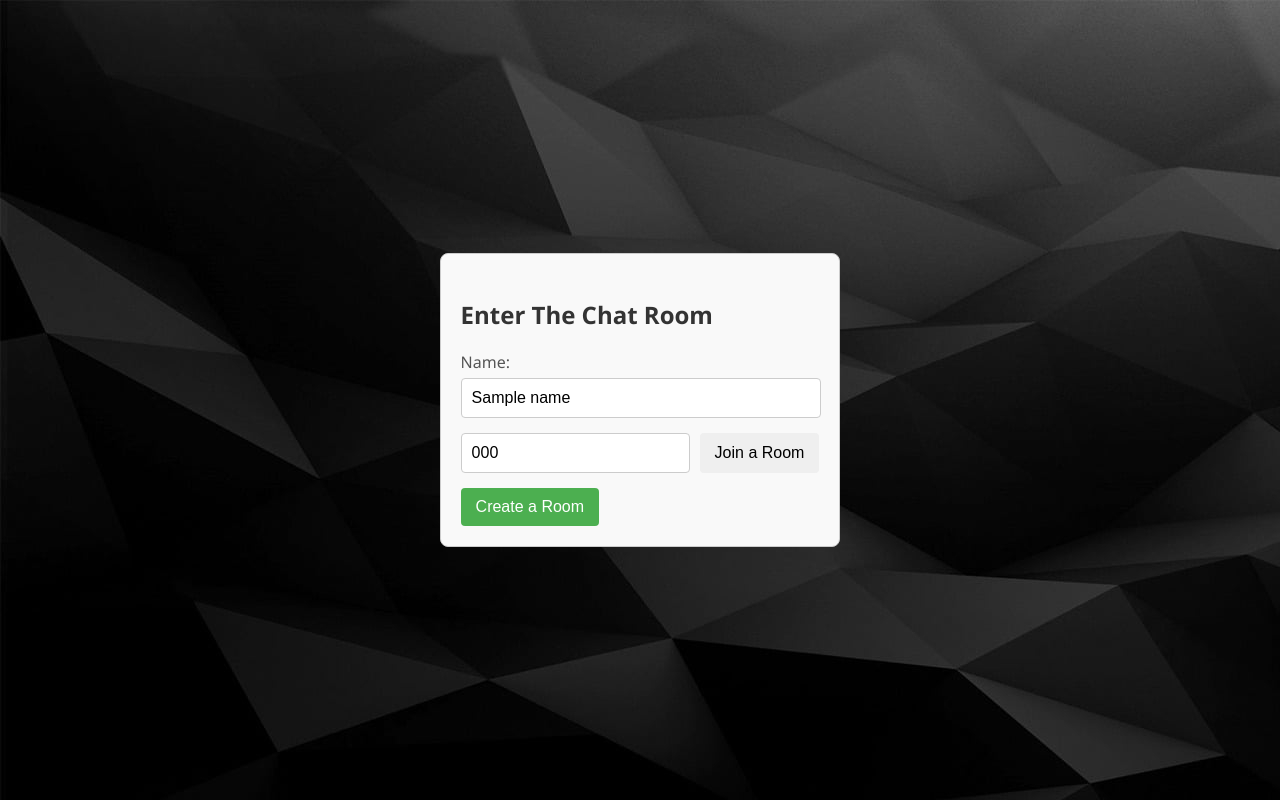
After one commit to HamzaOUJJA/Chat-Room, a Flask app: template templates/index.html in a window 1280 px wide. The commit adds this page. Run offline with Flask 3, Linux system fonts and the light colour scheme; the template is opened without the code that fills it: most values are stand-ins (such as "Sample title", 1, 10 or a date in 2020); some libraries are stand-ins or nearby versions.

Commit message:
Chat-Room_V4

```diff
--- a/main.py
+++ b/main.py
@@ -1,7 +1,7 @@
 from flask import Flask, render_template, request, session, redirect, url_for
-from flask_socketio import join_room, leave_room, send, SocketIO
+from flask_socketio import SocketIO, join_room, leave_room, send
 import random
-from string import ascii_uppercase
+import string
 
 app = Flask(__name__)
 app.config["SECRET_KEY"] = "hjhjsdahhds"
@@ -9,95 +9,91 @@ socketio = SocketIO(app)
 
 rooms = {}
 
-def generate_unique_code(length):
+def generate_unique_code(length=4):
+    """Generate a unique room code."""
     while True:
-        code = ""
-        for _ in range(length):
-            code += random.choice(ascii_uppercase)
+        code = ''.join(random.choices(string.ascii_lowercase, k=length))
+        if code not in rooms:
+            return code
 
-        if code not in rooms:
-            break
+@app.route("/", methods=["GET", "POST"])
+def home():
+    """Render the home page and handle room creation or joining."""
+    session.clear()
 
-    return code
-
-@app.route("/", methods=["POST", "GET"])
-def home():
-    session.clear()
     if request.method == "POST":
         name = request.form.get("name")
         code = request.form.get("code")
-        join = request.form.get("join", False)
-        create = request.form.get("create", False)
+        join = "join" in request.form
+        create = "create" in request.form
 
         if not name:
-            return render_template("home.html", error="Please enter a name.", code=code, name=name)
+            return render_template("index.html", error="Please enter a name.", code=code, name=name)
 
-        if join != False and not code:
-            return render_template("home.html", error="Please enter a room code.", code=code, name=name)
+        if join and not code:
+            return render_template("index.html", error="Please enter a room code.", code=code, name=name)
 
-        room = code
-        if create != False:
-            room = generate_unique_code(4)
-            rooms[room] = {"members": 0, "messages": []}
+        if create:
+            code = generate_unique_code()
+            rooms[code] = {"members": 0, "messages": []}
         elif code not in rooms:
-            return render_template("home.html", error="Room does not exist.", code=code, name=name)
+            return render_template("index.html", error="Room does not exist.", code=code, name=name)
 
-        session["room"] = room
+        session["room"] = code
         session["name"] = name
         return redirect(url_for("room"))
 
-    return render_template("home.html")
+    return render_template("index.html")
 
 @app.route("/room")
 def room():
-    room = session.get("room")
-    if room is None or session.get("name") is None or room not in rooms:
+    """Render the room page if the user is in a valid room."""
+    room_code = session.get("room")
+    name = session.get("name")
+
+    if not room_code or not name or room_code not in rooms:
         return redirect(url_for("home"))
 
-    return render_template("room.html", code=room, messages=rooms[room]["messages"], session_name=session.get("name"))
+    room_data = rooms[room_code]
+    return render_template("room.html", code=room_code, messages=room_data["messages"], session_name=name)
 
 @socketio.on("message")
-def message(data):
-    room = session.get("room")
-    if room not in rooms:
-        return
+def handle_message(data):
+    """Handle incoming messages and broadcast them to the room."""
+    room_code = session.get("room")
 
-    content = {
-        "name": session.get("name"),
-        "message": data["data"]
-    }
-    send(content, to=room)
-    rooms[room]["messages"].append(content)
-    print(f"{session.get('name')} said: {data['data']}")
+    if room_code and room_code in rooms:
+        content = {"name": session.get("name"), "message": data["data"]}
+        rooms[room_code]["messages"].append(content)
+        send(content, to=room_code)
+        print(f"{session.get('name')} said: {data['data']}")
 
 @socketio.on("connect")
-def connect(auth):
-    room = session.get("room")
+def handle_connect(auth):
+    """Handle a new user connecting to the room."""
+    room_code = session.get("room")
     name = session.get("name")
-    if not room or not name:
-        return
-    if room not in rooms:
-        leave_room(room)
-        return
 
-    join_room(room)
-    send({"name": name, "message": "has entered the room"}, to=room)
-    rooms[room]["members"] += 1
-    print(f"{name} joined room {room}")
+    if room_code and name and room_code in rooms:
+        join_room(room_code)
+        rooms[room_code]["members"] += 1
+        send({"name": name, "message": " entered the room"}, to=room_code)
+        print(f"{name} joined room {room_code}")
 
 @socketio.on("disconnect")
-def disconnect():
-    room = session.get("room")
+def handle_disconnect():
+    """Handle a user disconnecting from the room."""
+    room_code = session.get("room")
     name = session.get("name")
-    leave_room(room)
 
-    if room in rooms:
-        rooms[room]["members"] -= 1
-        if rooms[room]["members"] <= 0:
-            del rooms[room]
+    if room_code in rooms:
+        rooms[room_code]["members"] -= 1
+        if rooms[room_code]["members"] == 0:
+            del rooms[room_code]
 
-    send({"name": name, "message": "has left the room"}, to=room)
-    print(f"{name} has left the room {room}")
+    leave_room(room_code)
+    send({"name": name, "message": "has left the room"}, to=room_code)
+    print(f"{name} has left the room {room_code}")
 
 if __name__ == "__main__":
     socketio.run(app, debug=True)
--- a/static/css/style.css
+++ b/static/css/style.css
@@ -1,8 +1,10 @@
+
+
 body {
   margin: 0;
   padding: 0;
   font-family: 'Segoe UI', Tahoma, Geneva, Verdana, sans-serif;
-  background-color: #e5ddd5;
+  background-color: #c7baad;
   color: #333;
 }
 
@@ -11,7 +13,7 @@ body {
   justify-content: center;
   align-items: center;
   height: 100vh;
-  background-color: #e5ddd5;
+  background-image: url('../Background.png');
 }
 
 .message-box {
@@ -37,7 +39,7 @@ body {
 .messages {
   flex: 1;
   overflow-y: auto;
-  padding: 10px;
+  padding: 12px;
   background-color: #e5ddd5;
   border-radius: 10px;
 }
@@ -48,18 +50,27 @@ body {
   max-width: 70%;
   margin-bottom: 10px;
   padding: 8px 12px;
-  border-radius: 7px;
-  font-size: 14px;
+  border-radius: 15px;
+  font-size: 15px;
   line-height: 1.5;
   word-wrap: break-word;
+}
+.text.sent {
+  margin-left : 30%;
 }
 
 .text span {
   display: block;
 }
 
-.text .muted {
-  font-size: 11px;
+.text.sent .muted {
+  font-size: 10px;
+  color: #888;
+  text-align: left;
+  margin-top: 5px;
+}
+.text.received .muted {
+  font-size: 10px;
   color: #888;
   text-align: right;
   margin-top: 5px;
@@ -192,14 +203,24 @@ form.buttons ul li {
   margin: 0;
 }
 
-@media (max-width: 768px) {
-  .message-box {
-      width: 100%;
-      height: 100vh;
-  }
+@media (max-width: 550px) {
+    form {
+        width: 100%;
+        margin: 20px;
+    }
 
-  form {
-      width: 100%;
-      margin: 20px;
-  }
+    .message-box {
+        width: 100%;
+        height: 100vh;
+    }
 }
+
+
+body {
+  margin: 0;
+  padding: 0;
+  font-family: 'Segoe UI', Tahoma, Geneva, Verdana, sans-serif;
+  background-color: #e5ddd5;
+  color: #333;
+  background-image: url('../Background.png');
+}
--- /dev/null
+++ b/templates/index.html
@@ -0,0 +1,31 @@
+<!DOCTYPE html>
+<html lang="en">
+<head>
+    <meta charset="UTF-8" />
+    <title>Chat-Room</title>
+    <link rel="stylesheet" href="{{url_for('static', filename='css/style.css')}}" />
+    <script src="https://cdnjs.cloudflare.com/ajax/libs/socket.io/4.0.1/socket.io.js" integrity="sha512-q/dWJ3kcmjBLU4Qc47E4A9kTB4m3wuTY7vkFJDTZKjTs8jhyGQnaUrxa0Ytd0ssMZhbNua9hE+E7Qv1j+DyZwA==" crossorigin="anonymous"></script>
+</head>
+<body>
+    <div class="content">
+        <form method="post" class="buttons">
+            <h3>Enter The Chat Room</h3>
+            <div>
+                <label>Name:</label>
+                <input type="text" placeholder="Pick a name!" name="name" value="{{name}}" />
+            </div>
+            <div class="join">
+                <input type="text" placeholder="Room Code" name="code" value="{{code}}" />
+                <button type="submit" name="join">Join a Room</button>
+            </div>
+            <button type="submit" name="create" class="create-btn">Create a Room</button>
+
+            {% if error %}
+            <ul>
+                <li>{{error}}</li>
+            </ul>
+            {% endif %}
+        </form>
+    </div>
+</body>
+</html>
```
Also changed, not shown: templates/base.html (deleted, +0 -19 lines), templates/home.html (deleted, +0 -20 lines), templates/room.html (+20 -16 lines).
